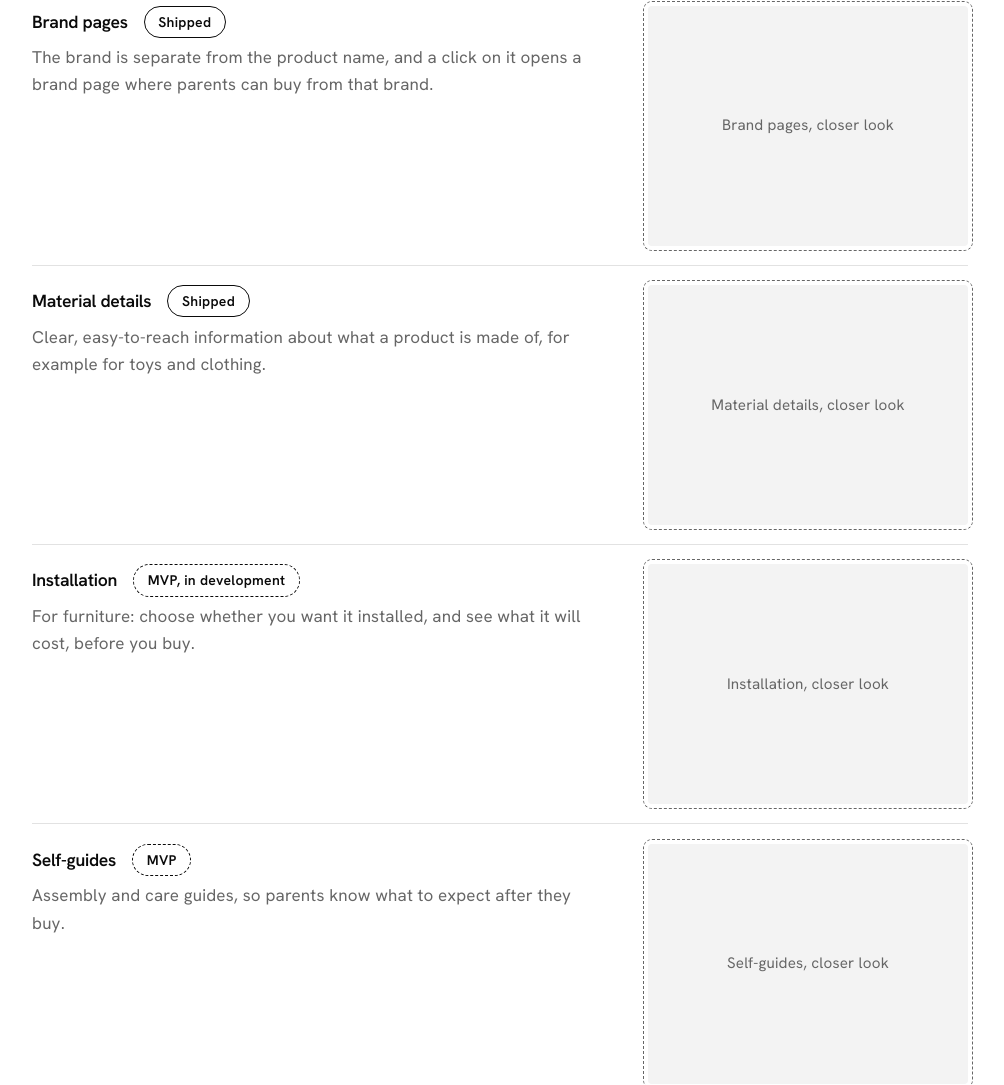
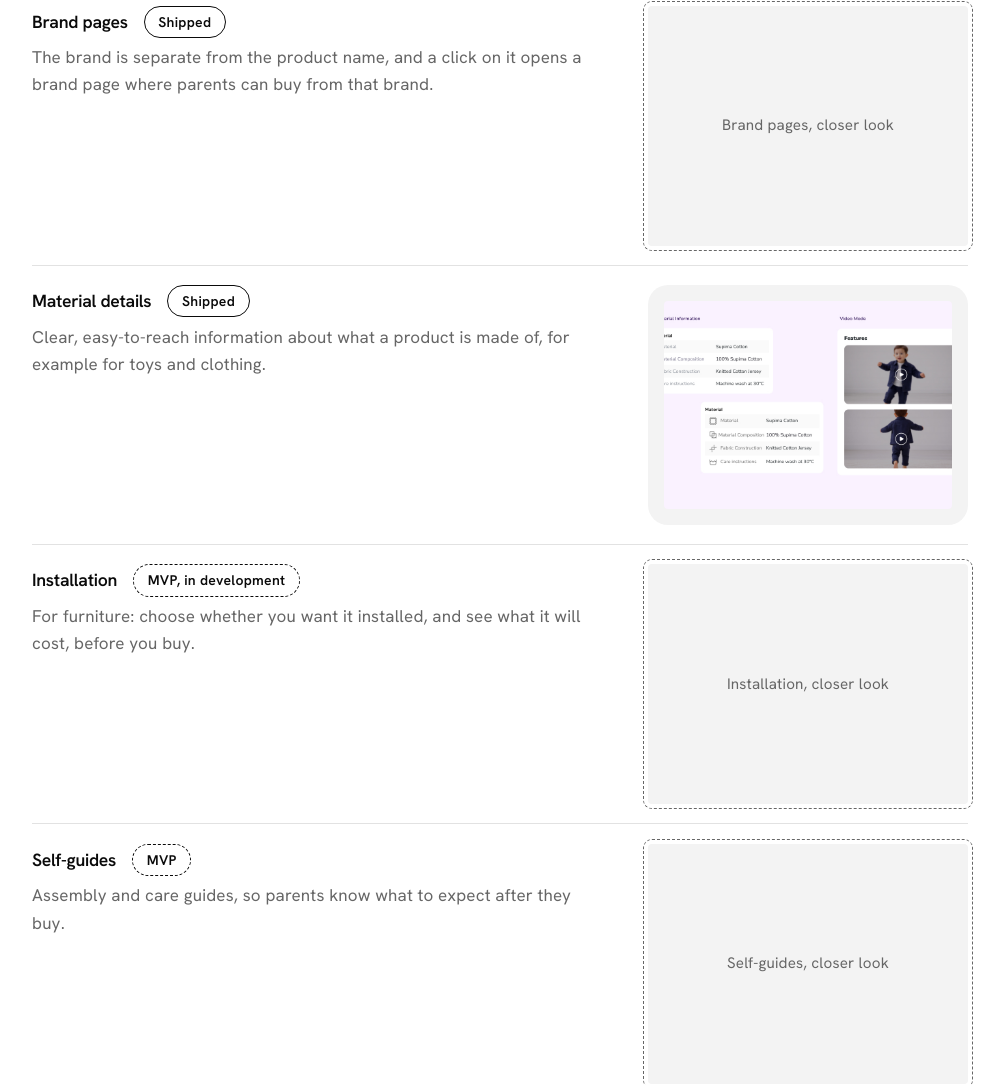
Before and after one commit to tamannasamantaray00-prog/DesignPortfolio, a plain HTML site: page case-study-babyshop.html in a window 1280 px wide. Shown: the part 7182-8267 px from the top of the page, without its empty margins (264-1268 px from the left). Drawn offline with Linux system fonts and the light colour scheme; a script that the page names is missing.

Commit message:
Update case-study-babyshop.html

```diff
--- a/case-study-babyshop.html
+++ b/case-study-babyshop.html
@@ -257,8 +257,7 @@
                   <div class="feature-head"><h4 class="feature-name">Material details</h4><span class="stage-tag is-live">Shipped</span></div>
                   <p>Clear, easy-to-reach information about what a product is made of, for example for toys and clothing.</p>
                 </div>
-                <!-- Replace with images/babyshop-material-details.jpg -->
-                <div class="shot feature-shot todo" role="img" aria-label="Material details, a closer look">Material details, closer look</div>
+                <img class="shot feature-shot" src="images/babyshop-material-details.jpg" alt="Material details, a closer look: the product details panel showing material, composition, fabric construction and care instructions" loading="lazy" decoding="async">
               </li>
               <li class="feature-row">
                 <div class="feature-text">
```
